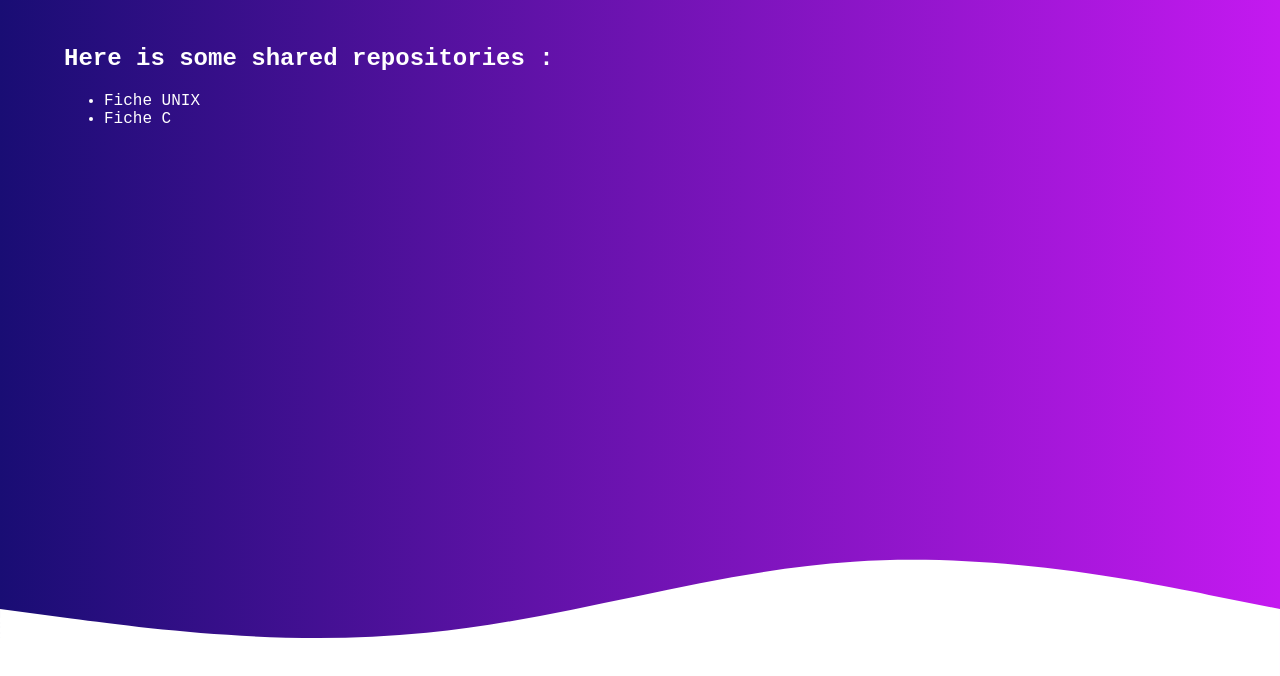
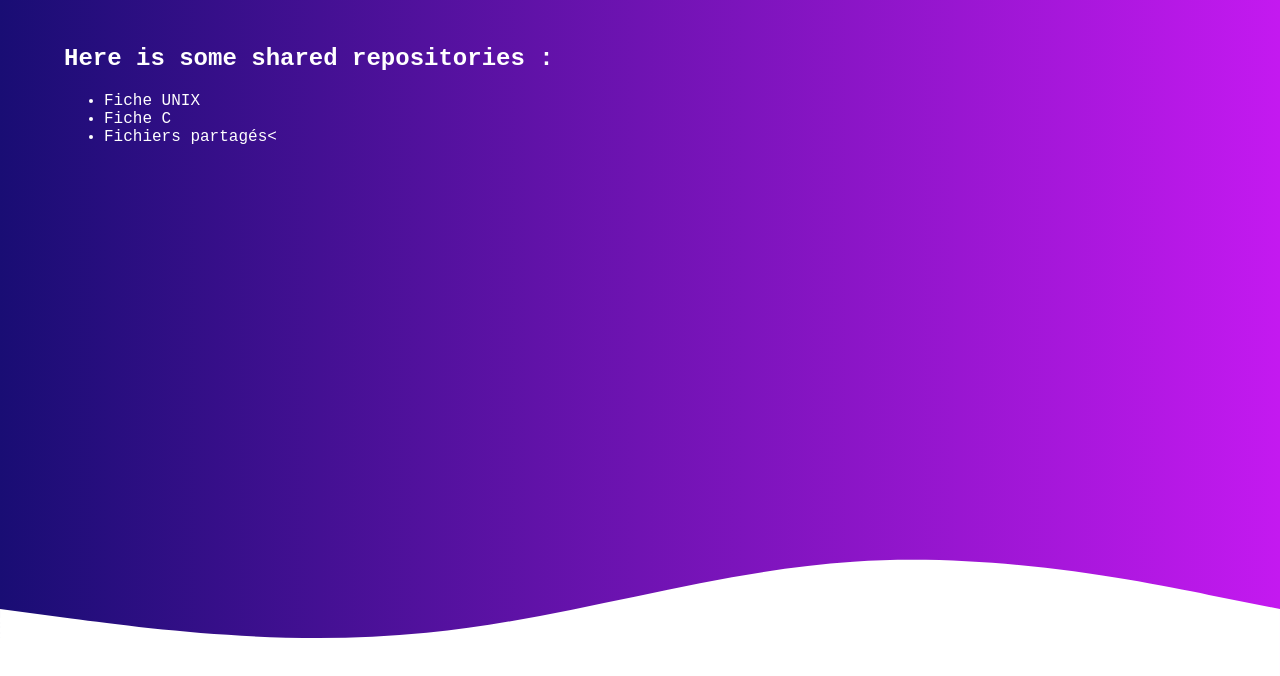
Before and after one commit to drigano/drigano.github.io, a plain HTML site: page index.html in a window 1280 px wide. Shown: the part 106-782 px from the top of the page. Drawn offline with Linux system fonts and the light colour scheme.

Commit message:
ajout fichier partagé

```diff
--- a/index.html
+++ b/index.html
@@ -13,6 +13,7 @@
     <ul>
       <li><a href="https://github.com/drigano/CheatSheet/blob/main/UNIX.md">Fiche UNIX</a></li>
       <li><a href="https://github.com/drigano/CheatSheet/blob/main/C.md">Fiche C</a></li>
+      <li><a href="https://github.com/drigano/share.git">Fichiers partagés<</a></li>
     </ul>
   </div>
 
```
